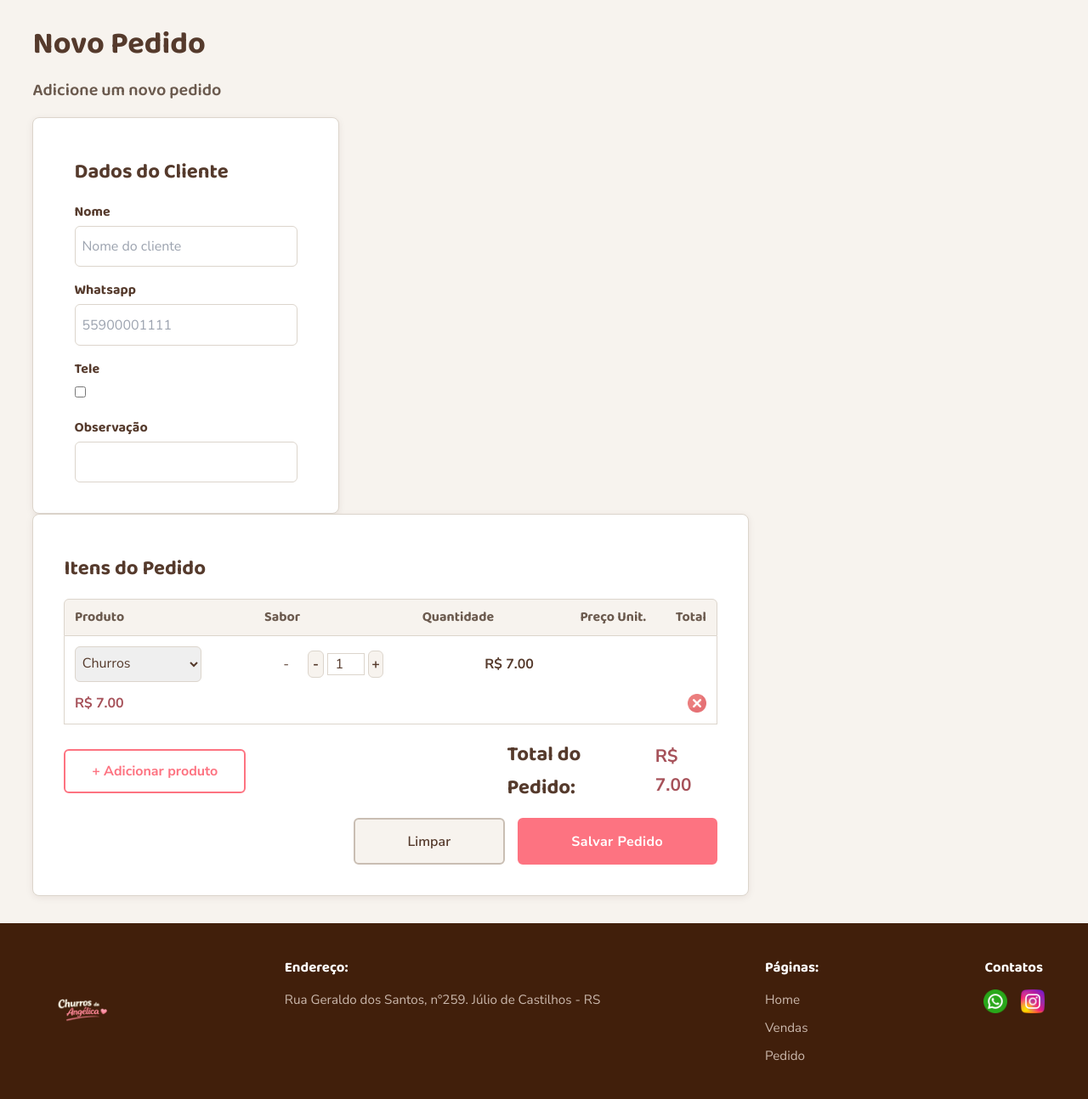
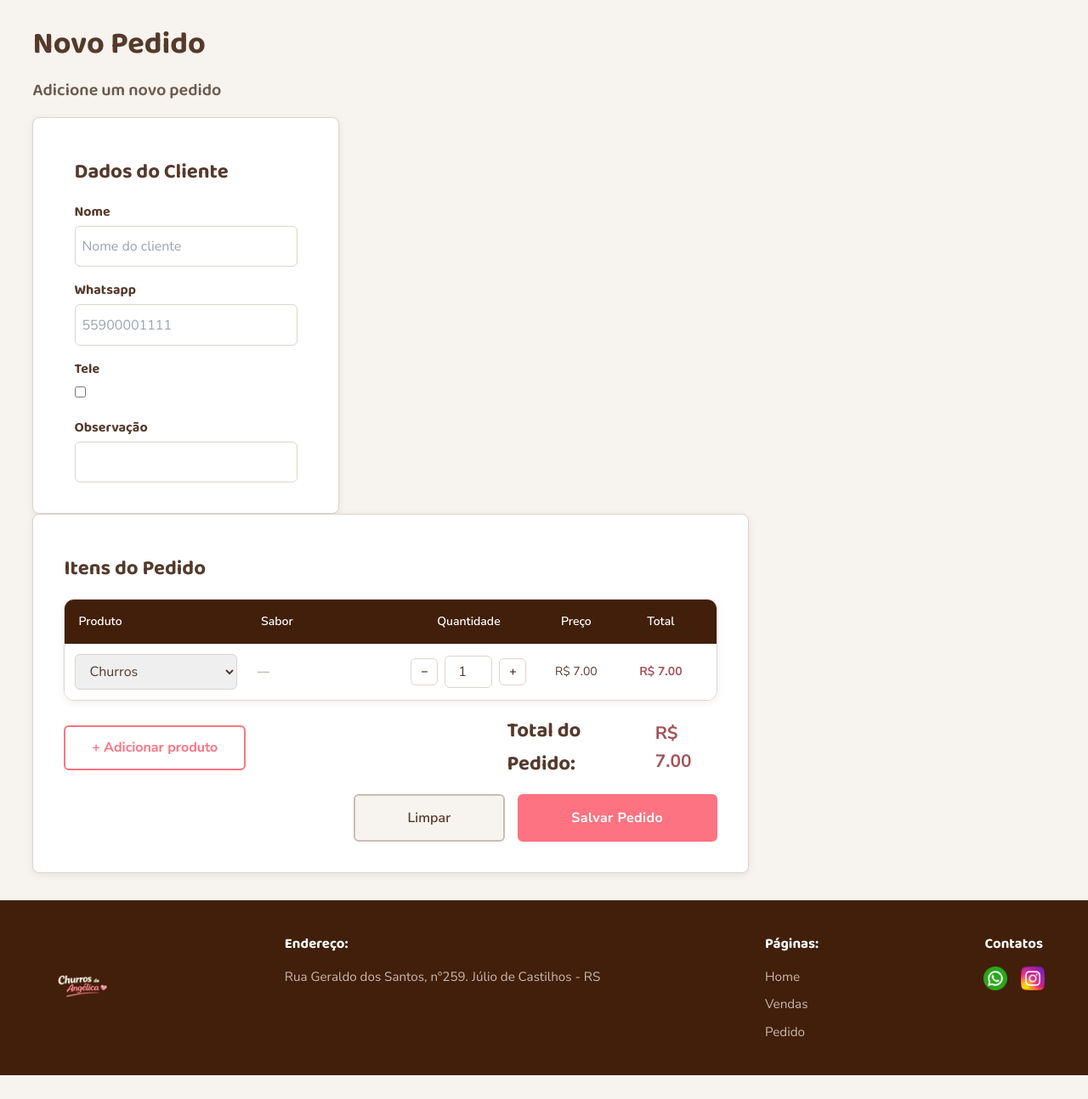
Before and after one commit to jeanhoefling/Churros-da-Angelica, a Flask app: page /inserir-pedido in a window 1280 px wide. Shown: the part 121-1415 px from the top of the page at 85% size. After the commit the page ends 1387 px from the top, so only its background shows below. Run offline with Flask 3, Linux system fonts and the light colour scheme.

Commit message:
Corrigindo a parte de itens do pedido usando table tag

```diff
--- a/static/dist/output.css
+++ b/static/dist/output.css
@@ -865,175 +865,6 @@ h1,
   color: rgb(192 57 43 / var(--tw-text-opacity, 1));
 }
 
-/* ---------- INSERIR PEDIDO (linhas geradas por inserir-pedido.js) ---------- */
-
-#inserir-pedido-page .itens-row{
-  display: flex;
-  flex-wrap: wrap;
-  align-items: center;
-  -moz-column-gap: 3%;
-       column-gap: 3%;
-  row-gap: 0.75rem;
-  border-width: 1px;
-  border-top-width: 0px;
-  --tw-border-opacity: 1;
-  border-color: rgb(220 213 204 / var(--tw-border-opacity, 1));
-  --tw-bg-opacity: 1;
-  background-color: rgb(255 255 255 / var(--tw-bg-opacity, 1));
-  padding: 1.4vh 1.5%;
-  transition-property: color, background-color, border-color, text-decoration-color, fill, stroke, opacity, box-shadow, transform, filter, -webkit-backdrop-filter;
-  transition-property: color, background-color, border-color, text-decoration-color, fill, stroke, opacity, box-shadow, transform, filter, backdrop-filter;
-  transition-property: color, background-color, border-color, text-decoration-color, fill, stroke, opacity, box-shadow, transform, filter, backdrop-filter, -webkit-backdrop-filter;
-  transition-timing-function: cubic-bezier(0.4, 0, 0.2, 1);
-  transition-duration: 200ms;
-}
-
-#inserir-pedido-page .itens-row:hover{
-  --tw-bg-opacity: 1;
-  background-color: rgb(251 246 240 / var(--tw-bg-opacity, 1));
-}
-
-@media not all and (min-width: 769px){
-  #inserir-pedido-page .itens-row{
-    margin-top: 0.75rem;
-    border-radius: 0.375rem;
-    border-top-width: 1px;
-  }
-}
-
-#inserir-pedido-page .itens-row .produto{
-  margin-right: 10%;
-  width: 20%;
-  cursor: pointer;
-  border-radius: 0.375rem;
-  padding-left: 0.5%;
-  padding-right: 0.5%;
-  padding-top: 0.5rem;
-  padding-bottom: 0.5rem;
-}
-
-@media not all and (min-width: 769px){
-  #inserir-pedido-page .itens-row .produto{
-    margin-right: 0px;
-    width: 100%;
-  }
-}
-
-#inserir-pedido-page .itens-row .sabores select{
-  cursor: pointer;
-  border-radius: 0.375rem;
-  padding-left: 0.5rem;
-  padding-right: 0.5rem;
-  padding-top: 0.5rem;
-  padding-bottom: 0.5rem;
-}
-
-#inserir-pedido-page .itens-row .preco_unidade{
-  width: -moz-fit-content;
-  width: fit-content;
-  font-weight: 700;
-}
-
-@media not all and (min-width: 769px){
-  #inserir-pedido-page .itens-row .preco_unidade{
-    flex: 1 1 0%;
-  }
-}
-
-#inserir-pedido-page .itens-row .preco_total{
-  width: 25%;
-  font-weight: 700;
-  --tw-text-opacity: 1;
-  color: rgb(166 81 89 / var(--tw-text-opacity, 1));
-}
-
-@media not all and (min-width: 769px){
-  #inserir-pedido-page .itens-row .preco_total{
-    flex: 1 1 0%;
-  }
-}
-
-#inserir-pedido-page .div-quantidade{
-  margin-right: 13%;
-  display: flex;
-  width: 12%;
-  align-items: center;
-}
-
-@media not all and (min-width: 769px){
-  #inserir-pedido-page .div-quantidade{
-    margin-right: 0px;
-    width: 40%;
-  }
-}
-
-#inserir-pedido-page .div-quantidade button{
-  height: 2rem;
-  width: 2rem;
-  border-radius: 0.375rem;
-  border-width: 1px;
-  --tw-border-opacity: 1;
-  border-color: rgb(220 213 204 / var(--tw-border-opacity, 1));
-  --tw-bg-opacity: 1;
-  background-color: rgb(247 243 238 / var(--tw-bg-opacity, 1));
-  font-weight: 700;
-  --tw-text-opacity: 1;
-  color: rgb(85 58 44 / var(--tw-text-opacity, 1));
-  transition-property: color, background-color, border-color, text-decoration-color, fill, stroke, opacity, box-shadow, transform, filter, -webkit-backdrop-filter;
-  transition-property: color, background-color, border-color, text-decoration-color, fill, stroke, opacity, box-shadow, transform, filter, backdrop-filter;
-  transition-property: color, background-color, border-color, text-decoration-color, fill, stroke, opacity, box-shadow, transform, filter, backdrop-filter, -webkit-backdrop-filter;
-  transition-timing-function: cubic-bezier(0.4, 0, 0.2, 1);
-  transition-duration: 200ms;
-}
-
-#inserir-pedido-page .div-quantidade button:hover{
-  --tw-border-opacity: 1;
-  border-color: rgb(253 115 129 / var(--tw-border-opacity, 1));
-  --tw-bg-opacity: 1;
-  background-color: rgb(253 115 129 / var(--tw-bg-opacity, 1));
-  --tw-text-opacity: 1;
-  color: rgb(255 255 255 / var(--tw-text-opacity, 1));
-}
-
-#inserir-pedido-page .div-quantidade input{
-  margin-left: 0.25rem;
-  margin-right: 0.25rem;
-  width: 2.75rem;
-  text-align: center;
-}
-
-#inserir-pedido-page .remover{
-  flex: 1 1 0%;
-  text-align: right;
-}
-
-@media not all and (min-width: 769px){
-  #inserir-pedido-page .remover{
-    margin-left: auto;
-    flex: none;
-  }
-}
-
-#inserir-pedido-page .remover img{
-  margin-left: auto;
-  height: 22px;
-  width: 22px;
-  cursor: pointer;
-  opacity: 0.75;
-  transition-property: color, background-color, border-color, text-decoration-color, fill, stroke, opacity, box-shadow, transform, filter, -webkit-backdrop-filter;
-  transition-property: color, background-color, border-color, text-decoration-color, fill, stroke, opacity, box-shadow, transform, filter, backdrop-filter;
-  transition-property: color, background-color, border-color, text-decoration-color, fill, stroke, opacity, box-shadow, transform, filter, backdrop-filter, -webkit-backdrop-filter;
-  transition-timing-function: cubic-bezier(0.4, 0, 0.2, 1);
-  transition-duration: 200ms;
-}
-
-#inserir-pedido-page .remover img:hover{
-  --tw-scale-x: 1.1;
-  --tw-scale-y: 1.1;
-  transform: translate(var(--tw-translate-x), var(--tw-translate-y)) rotate(var(--tw-rotate)) skewX(var(--tw-skew-x)) skewY(var(--tw-skew-y)) scaleX(var(--tw-scale-x)) scaleY(var(--tw-scale-y));
-  opacity: 1;
-}
-
 /* ---------- VENDAS (linhas geradas por vendas.js) ---------- */
 
 #vendas-page #ultimas-vendas .row{
@@ -1304,6 +1135,10 @@ h1,
   height: 1.75rem;
 }
 
+.h-8{
+  height: 2rem;
+}
+
 .h-\[22px\]{
   height: 22px;
 }
@@ -1333,10 +1168,6 @@ h1,
   width: 50%;
 }
 
-.w-1\/4{
-  width: 25%;
-}
-
 .w-1\/5{
   width: 20%;
 }
@@ -1345,6 +1176,10 @@ h1,
   width: 2.75rem;
 }
 
+.w-14{
+  width: 3.5rem;
+}
+
 .w-5{
   width: 1.25rem;
 }
@@ -1357,16 +1192,40 @@ h1,
   width: 1.75rem;
 }
 
+.w-8{
+  width: 2rem;
+}
+
+.w-\[13\%\]{
+  width: 13%;
+}
+
 .w-\[15\%\]{
   width: 15%;
 }
 
+.w-\[2\%\]{
+  width: 2%;
+}
+
+.w-\[20\%\]{
+  width: 20%;
+}
+
 .w-\[22\%\]{
   width: 22%;
 }
 
 .w-\[22px\]{
   width: 22px;
+}
+
+.w-\[24\%\]{
+  width: 24%;
+}
+
+.w-\[28\%\]{
+  width: 28%;
 }
 
 .w-\[29\%\]{
@@ -1402,6 +1261,10 @@ h1,
   width: 100%;
 }
 
+.min-w-0{
+  min-width: 0px;
+}
+
 .max-w-\[1000px\]{
   max-width: 1000px;
 }
@@ -1412,6 +1275,14 @@ h1,
 
 .flex-\[1_1_20\%\]{
   flex: 1 1 20%;
+}
+
+.shrink-0{
+  flex-shrink: 0;
+}
+
+.table-fixed{
+  table-layout: fixed;
 }
 
 .border-collapse{
@@ -1532,10 +1403,25 @@ h1,
   row-gap: 0.75rem;
 }
 
+.divide-y > :not([hidden]) ~ :not([hidden]){
+  --tw-divide-y-reverse: 0;
+  border-top-width: calc(1px * calc(1 - var(--tw-divide-y-reverse)));
+  border-bottom-width: calc(1px * var(--tw-divide-y-reverse));
+}
+
+.divide-borda > :not([hidden]) ~ :not([hidden]){
+  --tw-divide-opacity: 1;
+  border-color: rgb(220 213 204 / var(--tw-divide-opacity, 1));
+}
+
 .self-center{
   align-self: center;
 }
 
+.overflow-x-auto{
+  overflow-x: auto;
+}
+
 .whitespace-nowrap{
   white-space: nowrap;
 }
@@ -1560,9 +1446,8 @@ h1,
   border-radius: 0.375rem;
 }
 
-.rounded-t-md{
-  border-top-left-radius: 0.375rem;
-  border-top-right-radius: 0.375rem;
+.rounded-xl{
+  border-radius: 0.75rem;
 }
 
 .border{
@@ -1651,6 +1536,14 @@ h1,
   background-repeat: no-repeat;
 }
 
+.p-1\.5{
+  padding: 0.375rem;
+}
+
+.p-3{
+  padding: 0.75rem;
+}
+
 .p-6{
   padding: 1.5rem;
 }
@@ -1673,6 +1566,10 @@ h1,
 
 .p-\[3\%_4\%\]{
   padding: 3% 4%;
+}
+
+.p-4{
+  padding: 1rem;
 }
 
 .px-3{
@@ -1685,11 +1582,6 @@ h1,
   padding-right: 1.5rem;
 }
 
-.px-\[1\.5\%\]{
-  padding-left: 1.5%;
-  padding-right: 1.5%;
-}
-
 .px-\[2\%\]{
   padding-left: 2%;
   padding-right: 2%;
@@ -1720,6 +1612,11 @@ h1,
   padding-right: 8%;
 }
 
+.py-1\.5{
+  padding-top: 0.375rem;
+  padding-bottom: 0.375rem;
+}
+
 .py-2{
   padding-top: 0.5rem;
   padding-bottom: 0.5rem;
@@ -1844,8 +1741,8 @@ h1,
   text-align: center;
 }
 
-.text-right{
-  text-align: right;
+.align-middle{
+  vertical-align: middle;
 }
 
 .text-2xl{
@@ -1968,6 +1865,11 @@ h1,
 .text-\[\#8a7566\]{
   --tw-text-opacity: 1;
   color: rgb(138 117 102 / var(--tw-text-opacity, 1));
+}
+
+.text-\[\#9a8b7d\]{
+  --tw-text-opacity: 1;
+  color: rgb(154 139 125 / var(--tw-text-opacity, 1));
 }
 
 .text-\[\#cbb8ac\]{
@@ -2013,6 +1915,11 @@ h1,
   --tw-shadow: 0 2px 8px rgba(65, 31, 11, 0.08);
   --tw-shadow-colored: 0 2px 8px var(--tw-shadow-color);
   box-shadow: var(--tw-ring-offset-shadow, 0 0 #0000), var(--tw-ring-shadow, 0 0 #0000), var(--tw-shadow);
+}
+
+.outline-none{
+  outline: 2px solid transparent;
+  outline-offset: 2px;
 }
 
 .transition{
@@ -2023,6 +1930,12 @@ h1,
   transition-duration: 150ms;
 }
 
+.transition-colors{
+  transition-property: color, background-color, border-color, text-decoration-color, fill, stroke;
+  transition-timing-function: cubic-bezier(0.4, 0, 0.2, 1);
+  transition-duration: 150ms;
+}
+
 .duration-200{
   transition-duration: 200ms;
 }
@@ -2092,6 +2005,11 @@ h1,
   transform: translate(var(--tw-translate-x), var(--tw-translate-y)) rotate(var(--tw-rotate)) skewX(var(--tw-skew-x)) skewY(var(--tw-skew-y)) scaleX(var(--tw-scale-x)) scaleY(var(--tw-scale-y));
 }
 
+.hover\:border-rosa:hover{
+  --tw-border-opacity: 1;
+  border-color: rgb(253 115 129 / var(--tw-border-opacity, 1));
+}
+
 .hover\:border-rosa-escuro:hover{
   --tw-border-opacity: 1;
   border-color: rgb(166 81 89 / var(--tw-border-opacity, 1));
@@ -2105,6 +2023,15 @@ h1,
 .hover\:bg-fundo-claro:hover{
   --tw-bg-opacity: 1;
   background-color: rgb(247 243 238 / var(--tw-bg-opacity, 1));
+}
+
+.hover\:bg-fundo-claro\/70:hover{
+  background-color: rgb(247 243 238 / 0.7);
+}
+
+.hover\:bg-red-50:hover{
+  --tw-bg-opacity: 1;
+  background-color: rgb(254 242 242 / var(--tw-bg-opacity, 1));
 }
 
 .hover\:bg-rosa:hover{
@@ -2142,6 +2069,16 @@ h1,
   outline-offset: 2px;
 }
 
+.focus\:ring-2:focus{
+  --tw-ring-offset-shadow: var(--tw-ring-inset) 0 0 0 var(--tw-ring-offset-width) var(--tw-ring-offset-color);
+  --tw-ring-shadow: var(--tw-ring-inset) 0 0 0 calc(2px + var(--tw-ring-offset-width)) var(--tw-ring-color);
+  box-shadow: var(--tw-ring-offset-shadow), var(--tw-ring-shadow), var(--tw-shadow, 0 0 #0000);
+}
+
+.focus\:ring-rosa\/30:focus{
+  --tw-ring-color: rgb(253 115 129 / 0.3);
+}
+
 @media not all and (min-width: 769px){
   .max-md\:mb-3{
     margin-bottom: 0.75rem;
--- a/static/inserir-pedido.js
+++ b/static/inserir-pedido.js
@@ -36,7 +36,7 @@ function atualizarLinha(row){
     // Possui sabores
     if(produto.sabores.length){
 
-        let html=`<select name="produtos[]">`;
+        let html=`<select name="produtos[]" class="w-full min-w-0 rounded-md border border-borda px-3 py-2 focus:border-rosa focus:ring-2 focus:ring-rosa/30 outline-none">`;
 
         produto.sabores.forEach(s=>{
             html+=`
@@ -61,7 +61,7 @@ function atualizarLinha(row){
         `;
 
         saboresDiv.innerHTML+=`
-            <span>-</span>
+            <span class="text-[#9a8b7d]">—</span>
         `;
 
     }
@@ -73,7 +73,7 @@ function atualizarLinha(row){
 
 const TAXA_TELE = 8;
 
-const itens = document.querySelector("#itens");
+const itens = document.querySelector("#itens-body");
 const totalPedido = document.querySelector("#adicionar-total p");
 
 let optionsProdutos = "";
@@ -88,36 +88,65 @@ produtos.forEach(produto => {
 
 
 function criarLinha(){
-    itens.insertAdjacentHTML("beforeend",`
-        <div class="itens-row">
+    itens.insertAdjacentHTML("beforeend", `
+    <tr class="itens-row hover:bg-fundo-claro/70 transition-colors duration-200 align-middle">
 
-            <select class="produto">
+        <td class="p-3 align-middle">
+            <select class="produto w-full min-w-0 rounded-md border border-borda px-3 py-2 focus:border-rosa focus:ring-2 focus:ring-rosa/30 outline-none">
                 ${optionsProdutos}
             </select>
+        </td>
 
+        <td class="p-3 align-middle">
             <div class="sabores"></div>
+        </td>
 
-            <div class="div-quantidade">
-                <button type="button" class="menos">-</button>
+        <td class="p-3 align-middle">
+
+            <div class="flex justify-center items-center gap-2">
+
+                <button
+                    type="button"
+                    class="menos w-8 h-8 shrink-0 rounded-md border border-borda text-marrom-texto font-bold hover:bg-rosa hover:text-white hover:border-rosa transition-colors duration-200">
+                    −
+                </button>
 
                 <input
                     type="number"
                     value="1"
                     min="1"
-                    name="quantidades[]">
+                    name="quantidades[]"
+                    class="w-14 text-center py-1.5 rounded-md border border-borda focus:border-rosa focus:ring-2 focus:ring-rosa/30 outline-none">
 
-                <button type="button" class="mais">+</button>
+                <button
+                    type="button"
+                    class="mais w-8 h-8 shrink-0 rounded-md border border-borda text-marrom-texto font-bold hover:bg-rosa hover:text-white hover:border-rosa transition-colors duration-200">
+                    +
+                </button>
+
             </div>
 
-            <p class="preco_unidade"></p>
+        </td>
 
-            <p class="preco_total"></p>
+        <td class="p-3 align-middle text-center preco_unidade text-marrom-texto"></td>
 
-            <a class="remover">
-                <img src="/static/assets/excluir.png">
-            </a>
+        <td class="p-3 align-middle text-center font-bold preco_total text-rosa-escuro"></td>
 
-        </div>
+        <td class="p-3 align-middle text-center">
+
+            <button
+                type="button"
+                class="remover p-1.5 rounded-md hover:bg-red-50 transition-colors duration-200">
+
+                <img
+                    src="/static/assets/excluir.png"
+                    class="w-5 mx-auto">
+
+            </button>
+
+        </td>
+
+    </tr>
     `);
 
     const row = itens.lastElementChild;
@@ -127,6 +156,12 @@ function criarLinha(){
     row.querySelector(".mais").addEventListener("click",()=>somar(row,1));
 
     row.querySelector(".menos").addEventListener("click",()=>somar(row,-1));
+
+    row.querySelector("input[type=number]").addEventListener("input",()=>{
+        const input=row.querySelector("input[type=number]");
+        if(input.value<1) input.value=1;
+        atualizarTotal();
+    });
 
     row.querySelector(".remover").addEventListener("click",()=>{
             row.remove();
--- a/templates/inserir-pedido.html
+++ b/templates/inserir-pedido.html
@@ -42,17 +42,26 @@
 
             <div id="dados-pedido" class="flex flex-col w-[70%] p-[3%] bg-white border border-borda rounded-lg shadow-brand-sm max-md:w-full">
                 <h3 class="text-[1.5rem] mt-2">Itens do Pedido</h3>
+                <div id="itens" class="mt-4 overflow-x-auto rounded-xl border border-borda shadow-brand-sm">
 
-                <div id="itens" class="mt-4">
-                    <div id="itens-head" class="flex px-[1.5%] py-[1vh] bg-fundo-claro border border-borda rounded-t-md max-md:hidden">
-                        <h4 class="mt-0 text-[#6b5a4e] w-[30%]">Produto</h4>
-                        <h4 class="mt-0 text-[#6b5a4e] w-1/4">Sabor</h4>
-                        <h4 class="mt-0 text-[#6b5a4e] w-1/4">Quantidade</h4>
-                        <h4 class="mt-0 text-[#6b5a4e] w-fit">Preço Unit.</h4>
-                        <h4 class="mt-0 text-[#6b5a4e] flex-1 text-right">Total</h4>
-                    </div>
+                    <table class="w-full table-fixed border-collapse text-sm">
+                        <thead class="bg-marrom-escuro text-white">
+                            <tr>
+                                <th class="text-left font-semibold p-4 w-[28%]">Produto</th>
+                                <th class="text-left font-semibold p-4 w-[24%]">Sabor</th>
+                                <th class="text-center font-semibold p-4 w-[20%]">Quantidade</th>
+                                <th class="text-center font-semibold p-4 w-[13%]">Preço</th>
+                                <th class="text-center font-semibold p-4 w-[13%]">Total</th>
+                                <th class="p-3 w-[2%]"></th>
+                            </tr>
+                        </thead>
+
+                        <tbody id="itens-body" class="divide-y divide-borda bg-white">
+                        </tbody>
+
+                    </table>
+
                 </div>
-
                 <div id="adicionar-total" class="flex items-center justify-between flex-wrap gap-4 mt-4">
                     <button type="button" id="btn_pedidos_adicionar"
                             class="py-[1.4vh] px-[4%] border-2 border-rosa rounded-md text-rosa bg-white font-bold transition duration-200 hover:bg-rosa hover:text-white max-md:w-full">
```
Also changed, not shown: static/src/input.css (+0 -45 lines), churros.db.
